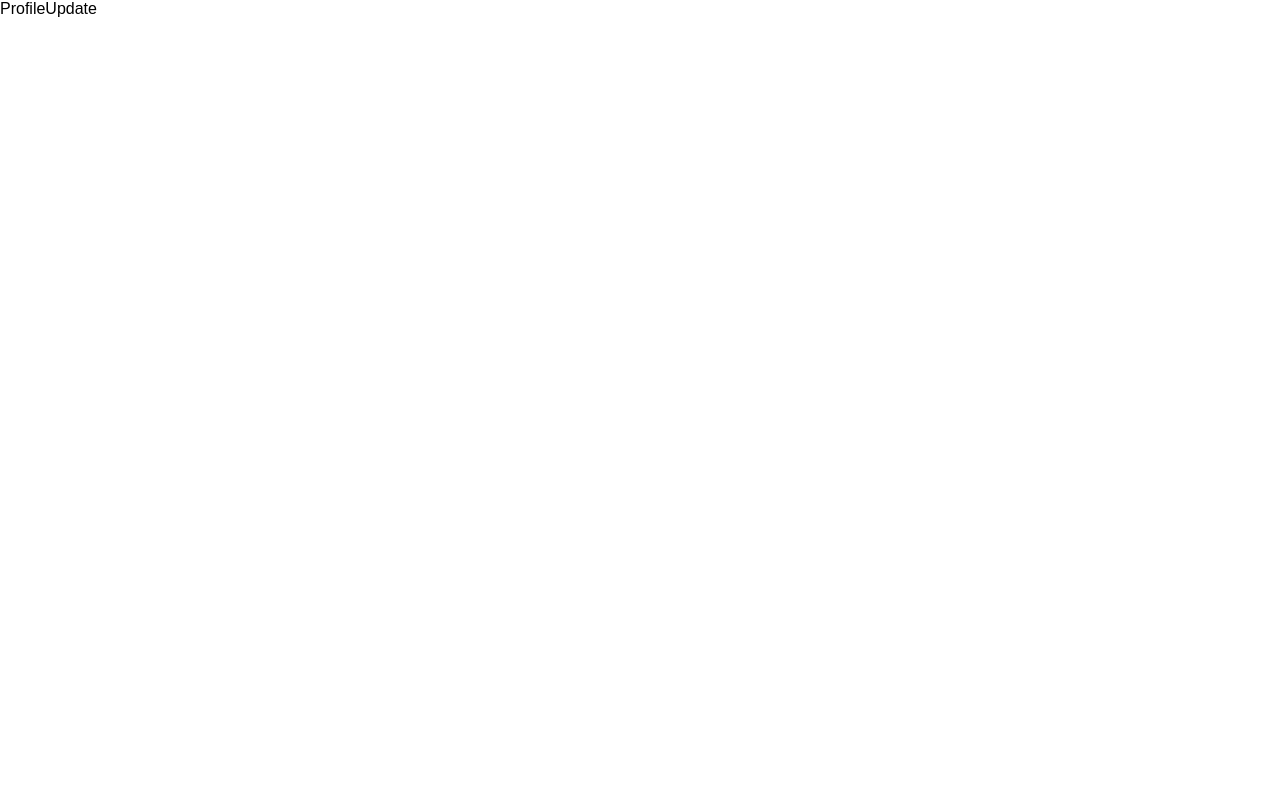
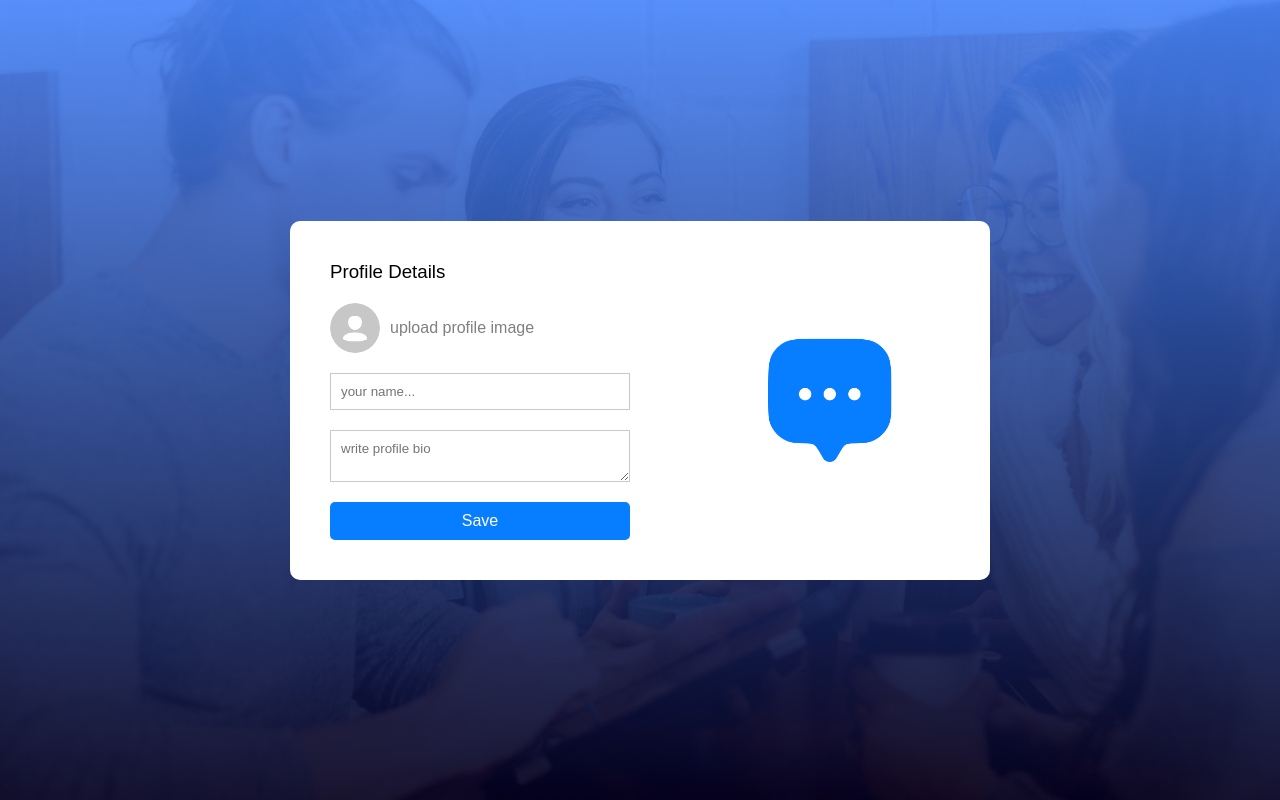
Before and after one commit to mohsinkhan60/chat-app, a React (Vite) app: page /profile in a window 1280 px wide. Built offline with nearby package versions, Linux system fonts and the light colour scheme.

Commit message:
add profile update Section

```diff
--- a/src/components/LeftSidebar/LeftSidebar.css
+++ b/src/components/LeftSidebar/LeftSidebar.css
@@ -72,3 +72,30 @@
 .friends:hover span{
    color: white;
 }
+.ls-nav .menu{
+   position: relative;
+   padding: 10px 0px;
+}
+.menu .sub-menu{
+   position: absolute;
+   top: 100%;
+   right: 0;
+   width: 130px;
+   padding: 20px;
+   border-radius: 5px;
+   background-color: white;
+   display: none;
+}
+.sub-menu hr{
+   border: none;
+   height: 1px;
+   background: #a4a4a4;
+   margin: 8px 0px;
+}
+.sub-menu p{
+   cursor: pointer;
+   font-size: 14px;
+}
+.menu:hover .sub-menu{
+   display: block;
+}
--- a/src/components/LeftSidebar/LeftSidebar.jsx
+++ b/src/components/LeftSidebar/LeftSidebar.jsx
@@ -9,6 +9,11 @@
           <img src={assets.logo} className="logo" alt="" />
           <div className="menu">
             <img src={assets.menu_icon} alt="" />
+            <div className="sub-menu">
+              <p>Edit Profile</p>
+              <hr />
+              <p>Logout</p>
+            </div>
           </div>
         </div>
         <div className="ls-search">
--- a/src/pages/profileUpdate/ProfileUpdate.css
+++ b/src/pages/profileUpdate/ProfileUpdate.css
@@ -0,0 +1,57 @@
+.profile{
+   min-height: 100vh;
+   background: url(/background.png) no-repeat;
+   background-size: cover;
+   display: flex;
+   align-items: center;
+   justify-content: center;
+}
+.profile-container{
+   background: white;
+   display: flex;
+   align-items: center;
+   justify-content: space-between;
+   min-width: 700px;
+   border-radius: 10px;
+}
+.p-pic{
+   max-width: 160px;
+   aspect-ratio: 1/1;
+   margin: 20px auto;
+}
+.profile form{
+   display: flex;
+   flex-direction: column;
+   gap: 20px ;
+   padding: 40px;
+}
+.profile form h3{
+   font-weight: 500;
+}
+.profile label{
+   display: flex;
+   align-items: center;
+   gap: 10px;
+   color: gray;
+   cursor: pointer;
+}
+.profile label img{
+   width: 50px;
+   aspect-ratio: 1/1;
+   border-radius: 50%;
+}
+.profile input,textarea{
+   padding: 10px;
+   min-width: 300px;
+   border: 1px solid #c9c9c9;
+   outline-color: #077eff;
+}
+.profile form button{
+   border: none;
+   padding: 10px;
+   background: #077eff;
+   color: white;
+   cursor: pointer;
+   border-radius: 5px;
+   font-size: 16px;
+}
--- a/src/pages/profileUpdate/ProfileUpdate.jsx
+++ b/src/pages/profileUpdate/ProfileUpdate.jsx
@@ -1,8 +1,24 @@
 import "./ProfileUpdate.css"
+import assets from "../../assets/assets"
 
 export const ProfileUpdate = () => {
   return (
-    <div>ProfileUpdate</div>
+    <div className="profile">
+      <div className="profile-container">
+        <form>
+          <h3>Profile Details</h3>
+          <label htmlFor="avater">
+            <input type="file" id="avater" accept=".png, .jpg, .jpeg" hidden />
+            <img src={assets.avatar_icon} alt="" />
+            upload profile image
+          </label>
+           <input required type="text" placeholder="your name..." />
+           <textarea placeholder="write profile bio" required></textarea>
+           <button type="submit">Save</button>
+        </form>
+        <img className="p-pic" src={assets.logo_icon} alt="" />
+      </div>
+    </div>
   )
 }
 export default ProfileUpdate
```
